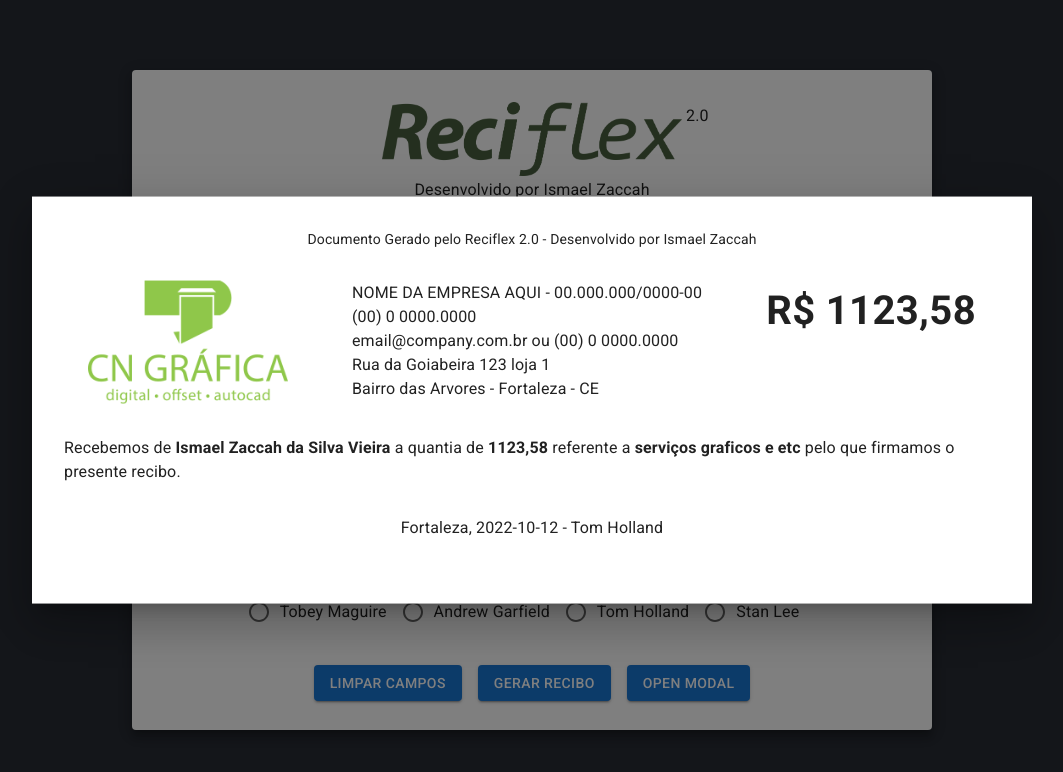
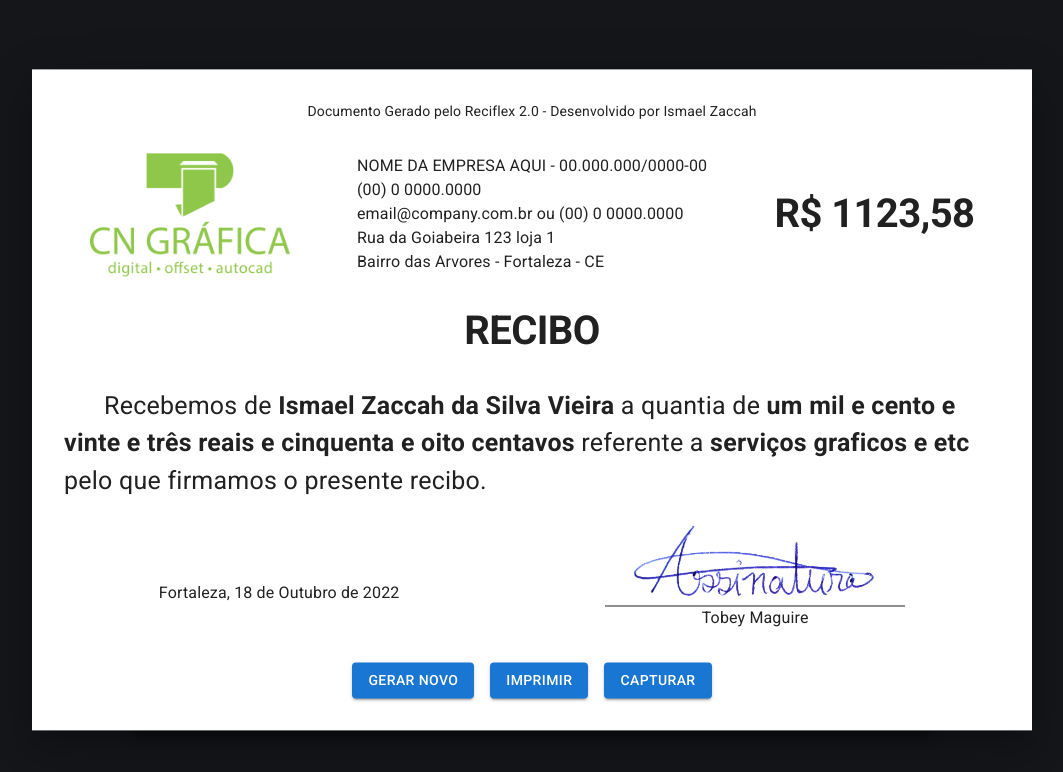
Before and after one commit to ismaelzaccah/reciflex-2, a React (Create React App) app: page / in a window 1280 px wide. Both pictures are taken after typing "Sample", "Sample", "Sample" into the empty fields and a click on the button "GERAR RECIBO". Shown: the top 772 px of the page, without its empty margins (108-1171 px from the left). Built offline with nearby package versions, Linux system fonts and the light colour scheme.

Commit message:
edit print view

```diff
--- a/src/components/GeneratedReceiptModal/index.jsx
+++ b/src/components/GeneratedReceiptModal/index.jsx
@@ -1,7 +1,9 @@
-import { Box, Link, Typography } from "@mui/material"
+import { Box, Button, Typography } from "@mui/material"
 import { Stack } from "@mui/system";
 import companyLogo from "../../assets/logo.png"
 import company from "../../config";
+import '../../utils/extenso'
+import SignatureImage from "../SignatureImage";
 
 const style = {
   position: 'absolute',
@@ -22,14 +24,29 @@ const GeneratedReceiptModal = () => { //FIXME - Insert props
     receiptValue: "1123,58",
     description: "serviços graficos e etc",
     useTodayDate: true,
-    date: "2022-10-12",
+    date: "2022-5-30",
     includeCNPJ: true,
-    signature: "3",
+    signature: "1",
+  }
+  const dateInFull = () => {
+    const monthInFull = ["Janeiro", "Fevereiro", "Março", "Abril", "Maio", "Junho", "Julho", "Agosto", "Setembro", "Outubro", "Novembro", "Dezembro"];
+    if (props.useTodayDate) {
+      const today = new Date();
+      return `${today.getDate()} de ${monthInFull[today.getMonth()]} de ${today.getFullYear()}`;
+    }
+    let dateSplited = props.date.split("-");
+    return `${dateSplited[2]} de ${monthInFull[--dateSplited[1]]} de ${dateSplited[0]}`;
+  }
+
+  const signatureSpace = () => {
+    if (props.signature) {
+      return <img src={SignatureImage(props.signature)} alt="Assinatura" width={250} />
+    }
+    return <Box width={250} height={70} />
   }
 
   return (
     <Box sx={style}>
-
       <Typography
         variant="body2"
         textAlign='center'
@@ -41,6 +58,7 @@ const GeneratedReceiptModal = () => { //FIXME - Insert props
         spacing={2}
         direction='row'
         justifyContent='space-around'
+        alignItems='center'
         my={4}
       >
         <img
@@ -72,27 +90,78 @@ const GeneratedReceiptModal = () => { //FIXME - Insert props
         </Typography>
 
         <Typography
+          variant="h1"
+          component="h2"
           fontSize={40}
-          fontWeight={600}
+          fontWeight="bold"
         >
           R$ {props.receiptValue}
         </Typography>
       </Stack>
 
-      <Typography>
-        Recebemos de <b>{props.clientName}</b> a quantia de <b>{props.receiptValue}</b> referente a <b>{props.description}</b> pelo que firmamos o presente recibo.
+      <Typography
+        variant="h1"
+        textAlign="center"
+        fontWeight="bold"
+        fontSize={40}
+        my={4}
+      >
+        RECIBO
+      </Typography>
+
+      <Typography
+        fontSize={25}
+        sx={{ textIndent: 40 }}
+      >
+        Recebemos de <b>{props.clientName}</b> a quantia de <b>{props.receiptValue.extenso(true)}</b> referente a <b>{props.description}</b> pelo que firmamos o presente recibo.
       </Typography>
 
       <Stack
         spacing={2}
         direction='row'
         justifyContent='space-around'
-        my={4}
+        alignItems='baseline'
+        textAlign="center"
+        mt={2}
       >
+        <Typography>
+          {company.adress.city + ", " + dateInFull()}
+        </Typography>
 
-    {adress.city}, {props.date}
-    {' - '}
-    {signature[props.signature]}
+        <Box>
+          {signatureSpace()}
+          <Typography
+            borderTop={1}
+            width={300}>
+            {signature[props.signature] || "Assinatura"}
+          </Typography>
+        </Box>
+      </Stack>
+      <Stack
+        spacing={2}
+        direction='row'
+        justifyContent='center'
+        mt={4}
+      >
+        <Button
+          variant="contained"
+          onClick={()=> console.log("GERAR NOVO")}
+          >
+          Gerar Novo
+        </Button>
+        <Button
+          variant="contained"
+          onClick={()=> console.log("IMPRIMIR")}
+          >
+          Imprimir
+        </Button>
+        <Button
+          variant="contained"
+          onClick={()=> console.log("CAPTURAR")}
+          >
+          Capturar
+        </Button>
+
       </Stack>
 
     </Box>
--- /dev/null
+++ b/src/components/SignatureImage/index.jsx
@@ -0,0 +1,10 @@
+import signature1 from '../../assets/signature1.jpg'
+import signature2 from '../../assets/signature2.jpg'
+import signature3 from '../../assets/signature3.jpg'
+import signature4 from '../../assets/signature4.jpg'
+
+const SignatureImage = (n)=>{
+  const signature = [null, signature1, signature2, signature3, signature4]
+  return signature[n];
+}
+export default SignatureImage;
--- a/src/pages/Home/index.jsx
+++ b/src/pages/Home/index.jsx
@@ -1,7 +1,3 @@
-import '@fontsource/roboto/300.css';
-import '@fontsource/roboto/400.css';
-import '@fontsource/roboto/500.css';
-import '@fontsource/roboto/700.css';
 import './index.css';
 import * as React from 'react';
 import { Box, Paper, TextField, Grid, FormControlLabel, Switch, Button, Divider, RadioGroup, Radio, Modal } from '@mui/material';
@@ -21,7 +17,7 @@ const Home = () => {
     useTodayDate: true,
     date: "",
     includeCNPJ: false,
-    signature: "",
+    signature: "2",
   });
 
   const [openGeneratedReceipt, setOpenGeneratedReceipt] = React.useState(false);
--- /dev/null
+++ b/src/utils/extenso.jsx
@@ -0,0 +1,26 @@
+//+ Carlos R. L. Rodrigues
+//@ http://jsfromhell.com/string/extenso [rev. #3]
+
+String.prototype.extenso = function(c){
+	var ex = [
+		["zero", "um", "dois", "três", "quatro", "cinco", "seis", "sete", "oito", "nove", "dez", "onze", "doze", "treze", "quatorze", "quinze", "dezesseis", "dezessete", "dezoito", "dezenove"],
+		["dez", "vinte", "trinta", "quarenta", "cinquenta", "sessenta", "setenta", "oitenta", "noventa"],
+		["cem", "cento", "duzentos", "trezentos", "quatrocentos", "quinhentos", "seiscentos", "setecentos", "oitocentos", "novecentos"],
+		["mil", "milhão", "bilhão", "trilhão", "quadrilhão", "quintilhão", "sextilhão", "setilhão", "octilhão", "nonilhão", "decilhão", "undecilhão", "dodecilhão", "tredecilhão", "quatrodecilhão", "quindecilhão", "sedecilhão", "septendecilhão", "octencilhão", "nonencilhão"]
+	];
+	var a, n, v, i, n = this.replace(c ? /[^,\d]/g : /\D/g, "").split(","), e = " e ", $ = "real", d = "centavo", sl;
+	for(var f = n.length - 1, l, j = -1, r = [], s = [], t = ""; ++j <= f; s = []){
+		j && (n[j] = (("." + n[j]) * 1).toFixed(2).slice(2));
+		if(!(a = (v = n[j]).slice((l = v.length) % 3).match(/\d{3}/g), v = l % 3 ? [v.slice(0, l % 3)] : [], v = a ? v.concat(a) : v).length) continue;
+		for(a = -1, l = v.length; ++a < l; t = ""){
+			if(!(i = v[a] * 1)) continue;
+			i % 100 < 20 && (t += ex[0][i % 100]) ||
+			i % 100 + 1 && (t += ex[1][(i % 100 / 10 >> 0) - 1] + (i % 10 ? e + ex[0][i % 10] : ""));
+			s.push((i < 100 ? t : !(i % 100) ? ex[2][i == 100 ? 0 : i / 100 >> 0] : (ex[2][i / 100 >> 0] + e + t)) +
+			((t = l - a - 2) > -1 ? " " + (i > 1 && t > 0 ? ex[3][t].replace("ão", "ães") : ex[3][t]) : ""));
+		}
+		a = ((sl = s.length) > 1 ? (a = s.pop(), s.join(" ") + e + a) : s.join("") || ((!j && (n[j + 1] * 1 > 0) || r.length) ? "" : ex[0][0]));
+		a && r.push(a + (c ? (" " + (v.join("") * 1 > 1 ? j ? d + "s" : (/0{6,}$/.test(n[0]) ? "de " : "") + $.replace("l", "is") : j ? d : $)) : ""));
+	}
+	return r.join(e);
+}
```
